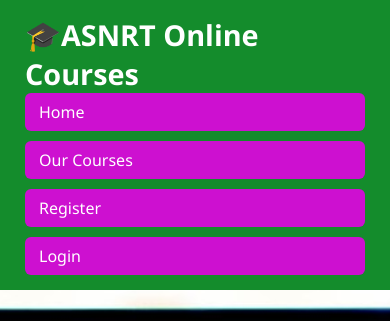
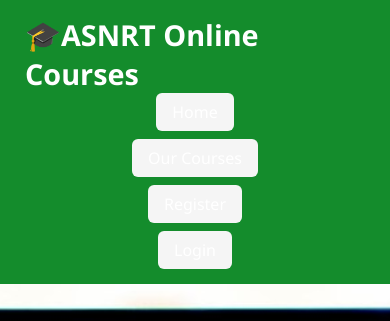
Before and after one commit to WebUpload25/ASNRT-Online-Courses, a PHP site: page / in a window 390 px wide. Shown: the top 321 px of the page. Run offline with PHP 8.4, Linux system fonts and the light colour scheme.

Commit message:
Add files via upload

```diff
--- a/styles.css
+++ b/styles.css
@@ -297,17 +297,21 @@ footer {
 @media (max-width: 768px) {
   .navbar {
     flex-direction: column;
-    align-items: flex-start;
+    align-items: center; /* মাঝখানে আনার জন্য */
   }
 
   .nav-container {
     flex-direction: column;
+    align-items: center;
     width: 100%;
-    gap: 10px;
+    gap: 8px;
   }
 
   .nav-item {
-    width: 100%;
-    text-align: left;
+    width: auto; /* ফুল উইথের বদলে কনটেন্ট অনুযায়ী হবে */
+    padding: 8px 16px;
+    text-align: center;
+    border-radius: 6px; /* একটু গোল করেও দিতে পারো */
+    background-color: #f5f5f5; /* হালকা ব্যাকগ্রাউন্ড দিলে সুন্দর দেখায় */
   }
 }
```
